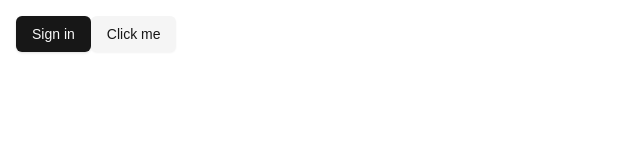
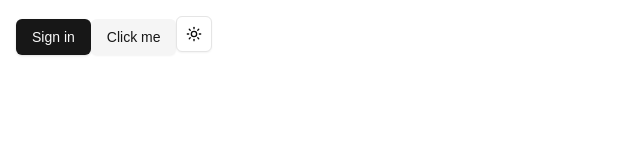
Before and after one commit to mikromajor/s-network, a Next.js app: page / in a window 1280 px wide. Shown: the top 160 px of the page, without its empty margins (0-640 px from the left). Built offline with nearby package versions, Linux system fonts and the light colour scheme; no server answers.

Commit message:
feat   add ModeToggle

```diff
--- a/src/app/page.tsx
+++ b/src/app/page.tsx
@@ -1,3 +1,4 @@
+import { ModeToggle } from "@/components/ModeToggle";
 import { Button } from "@/components/ui/button";
 import { SignedIn, SignedOut, SignInButton, UserButton } from "@clerk/nextjs";
 import Image from "next/image";
@@ -109,6 +110,7 @@
         <UserButton />
       </SignedIn>
       <Button variant={"secondary"}> Click me </Button>
+      <ModeToggle />
     </div>
   );
 }
--- /dev/null
+++ b/src/components/ModeToggle.tsx
@@ -0,0 +1,19 @@
+"use client";
+
+import * as React from "react";
+import { Moon, MoonIcon, Sun } from "lucide-react";
+import { useTheme } from "next-themes";
+
+import { Button } from "@/components/ui/button";
+
+export function ModeToggle() {
+  const { theme, setTheme } = useTheme();
+
+  return (
+    <Button variant='outline' size='icon' onClick={() => setTheme(theme === "dark" ? "light" : "dark")}>
+      <Sun className='h-[1.2rem] w-[1.2rem] rotate-0 scale-100 transition-all dark:-rotate-90 dark:scale-0' />
+      <Moon className='absolute h-[1.2rem] w-[1.2rem] rotate-90 scale-0 transition-all dark:rotate-0 dark:scale-100' />
+      <span className='sr-only'>Toggle theme</span>
+    </Button>
+  );
+}
```
